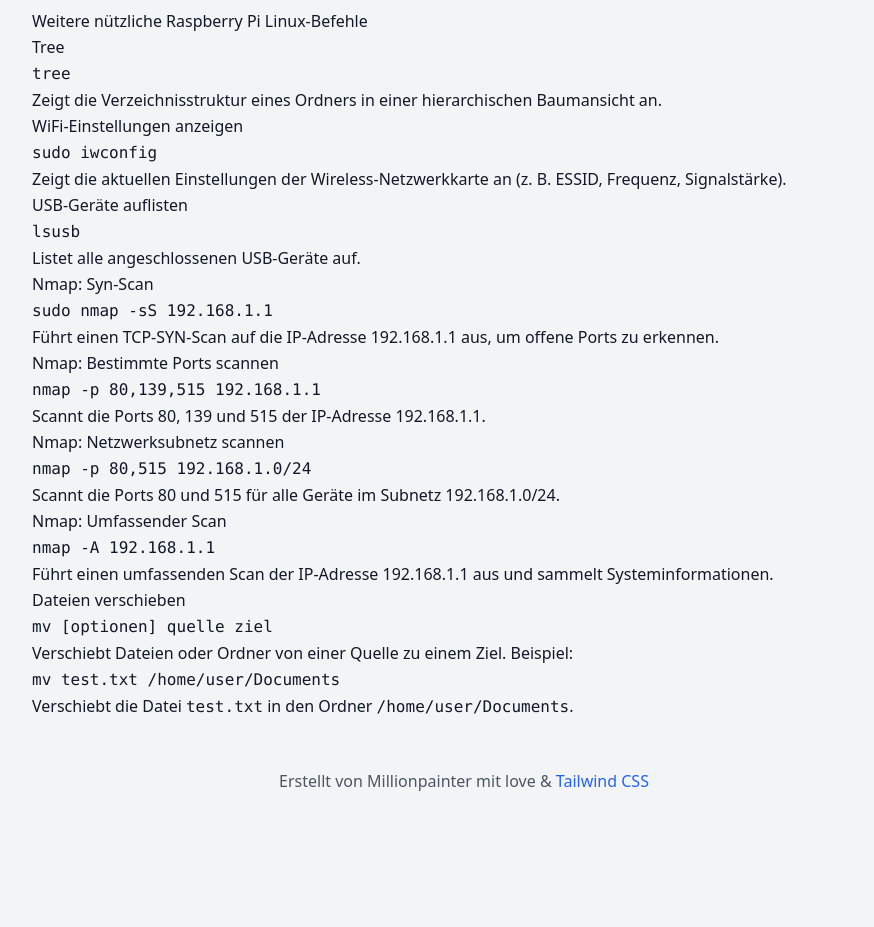
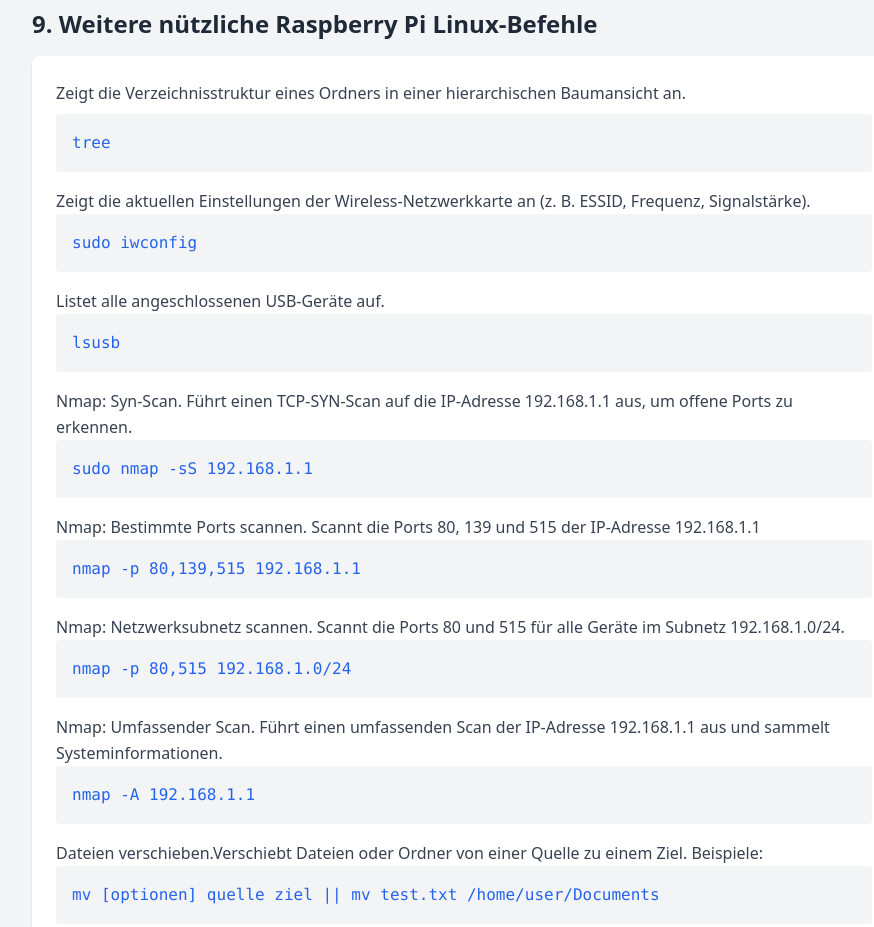
Before and after one commit to Phil-star1984/learnlinux, a plain HTML site: page index.html in a window 1280 px wide. Shown: the part 4260-5187 px from the top of the page, without its empty margins (176-1050 px from the left). Before the commit the page ends 5086 px from the top, so only its background shows below. Drawn offline with nearby package versions, Linux system fonts and the light colour scheme.

Commit message:
add: more git & linux commands

```diff
--- a/index.html
+++ b/index.html
@@ -1,9 +1,8 @@
 <!DOCTYPE html>
 <html lang="en">
-
   <head>
-  <meta charset="UTF-8">
-  <meta name="viewport" content="width=device-width, initial-scale=1.0">
+    <meta charset="UTF-8" />
+    <meta name="viewport" content="width=device-width, initial-scale=1.0" />
     <title>SSH und Netzwerkzugriff lernen</title>
     <script src="https://cdn.tailwindcss.com"></script>
   </head>
@@ -11,57 +10,102 @@
   <body class="bg-gray-100 text-gray-900 font-sans leading-relaxed">
     <div class="max-w-4xl mx-auto py-8 px-4">
       <header class="text-center mb-8">
-      <h1 class="text-4xl font-bold text-blue-600">SSH und Netzwerkzugriff lernen</h1>
-      <p class="text-lg text-gray-700">Eine Übersicht der wichtigsten Befehle und Schritte</p>
+        <h1 class="text-4xl font-bold text-blue-600">
+          SSH und Netzwerkzugriff lernen
+        </h1>
+        <p class="text-lg text-gray-700">
+          Eine Übersicht der wichtigsten Befehle und Schritte
+        </p>
       </header>
 
       <section>
-      <h2 class="text-2xl font-semibold text-gray-800 mb-4">1. Verbindung per SSH herstellen</h2>
+        <h2 class="text-2xl font-semibold text-gray-800 mb-4">
+          1. Verbindung per SSH herstellen
+        </h2>
         <div class="bg-white shadow rounded-lg p-6 mb-6">
-        <p class="text-gray-700 mb-2">Dieser Befehl ermöglicht es dir, eine Verbindung zu deinem Raspberry Pi herzustellen:</p>
+          <p class="text-gray-700 mb-2">
+            Dieser Befehl ermöglicht es dir, eine Verbindung zu deinem Raspberry
+            Pi herzustellen:
+          </p>
           <div class="bg-gray-100 text-blue-600 font-mono rounded p-4">
             ssh benutzername@<span class="text-red-500">hostname_or_ip</span>
           </div>
-        <p class="mt-2 text-sm text-gray-500">Ersetze <code>benutzername</code> durch deinen Benutzernamen und <code>hostname_or_ip</code> durch die IP-Adresse oder den Hostnamen des Raspberry Pi.</p>
+          <p class="mt-2 text-sm text-gray-500">
+            Ersetze <code>benutzername</code> durch deinen Benutzernamen und
+            <code>hostname_or_ip</code> durch die IP-Adresse oder den Hostnamen
+            des Raspberry Pi.
+          </p>
         </div>
       </section>
 
       <section>
-      <h2 class="text-2xl font-semibold text-gray-800 mb-4">2. SSH-Tunnel einrichten</h2>
+        <h2 class="text-2xl font-semibold text-gray-800 mb-4">
+          2. SSH-Tunnel einrichten
+        </h2>
         <div class="bg-white shadow rounded-lg p-6 mb-6">
-        <p class="text-gray-700 mb-2">Mit diesem Befehl kannst du einen SSH-Tunnel erstellen, um Zugriff auf die Weboberfläche des Routers zu erhalten:</p>
+          <p class="text-gray-700 mb-2">
+            Mit diesem Befehl kannst du einen SSH-Tunnel erstellen, um Zugriff
+            auf die Weboberfläche des Routers zu erhalten:
+          </p>
           <div class="bg-gray-100 text-blue-600 font-mono rounded p-4">
-          ssh -L 8080:192.168.1.1:80 benutzername@<span class="text-red-500">hostname_or_ip</span>
+            ssh -L 8080:192.168.1.1:80 benutzername@<span class="text-red-500"
+              >hostname_or_ip</span
+            >
           </div>
-        <p class="mt-2 text-sm text-gray-500">Dies leitet deinen lokalen Port <code>8080</code> auf die IP-Adresse <code>192.168.1.1</code> (Router) und den Port <code>80</code> weiter.</p>
+          <p class="mt-2 text-sm text-gray-500">
+            Dies leitet deinen lokalen Port <code>8080</code> auf die IP-Adresse
+            <code>192.168.1.1</code> (Router) und den Port
+            <code>80</code> weiter.
+          </p>
         </div>
       </section>
 
       <section>
-      <h2 class="text-2xl font-semibold text-gray-800 mb-4">3. Geräte im Netzwerk scannen</h2>
+        <h2 class="text-2xl font-semibold text-gray-800 mb-4">
+          3. Geräte im Netzwerk scannen
+        </h2>
         <div class="bg-white shadow rounded-lg p-6 mb-6">
-        <p class="text-gray-700 mb-2">Mit <code>nmap</code> kannst du herausfinden, welche Geräte im Netzwerk aktiv sind:</p>
+          <p class="text-gray-700 mb-2">
+            Mit <code>nmap</code> kannst du herausfinden, welche Geräte im
+            Netzwerk aktiv sind:
+          </p>
           <div class="bg-gray-100 text-blue-600 font-mono rounded p-4">
             nmap -sn 192.168.1.0/24
           </div>
-        <p class="mt-2 text-sm text-gray-500">Dieser Befehl führt einen Ping-Scan durch und zeigt alle aktiven Geräte im Netzwerk an.</p>
+          <p class="mt-2 text-sm text-gray-500">
+            Dieser Befehl führt einen Ping-Scan durch und zeigt alle aktiven
+            Geräte im Netzwerk an.
+          </p>
         </div>
       </section>
 
       <section>
-      <h2 class="text-2xl font-semibold text-gray-800 mb-4">4. Lokale Ports prüfen</h2>
+        <h2 class="text-2xl font-semibold text-gray-800 mb-4">
+          4. Lokale Ports prüfen
+        </h2>
         <div class="bg-white shadow rounded-lg p-6 mb-6">
-        <p class="text-gray-700 mb-2">Überprüfe, ob ein bestimmter Port auf deinem Raspberry Pi aktiv ist:</p>
+          <p class="text-gray-700 mb-2">
+            Überprüfe, ob ein bestimmter Port auf deinem Raspberry Pi aktiv ist:
+          </p>
           <div class="bg-gray-100 text-blue-600 font-mono rounded p-4">
-          sudo netstat -tuln | grep <span class="text-red-500">portnummer</span>
+            sudo netstat -tuln | grep
+            <span class="text-red-500">portnummer</span>
           </div>
-        <p class="mt-2 text-sm text-gray-500">Dieser Befehl zeigt alle laufenden Dienste und den Status des Ports an.</p>
+          <p class="mt-2 text-sm text-gray-500">
+            Dieser Befehl zeigt alle laufenden Dienste und den Status des Ports
+            an.
+          </p>
         </div>
       </section>
       <section>
-  <h2 class="text-2xl font-semibold text-gray-800 mb-4">5. Öffentliche IP-Adresse anzeigen</h2>
+        <h2 class="text-2xl font-semibold text-gray-800 mb-4">
+          5. Öffentliche IP-Adresse anzeigen
+        </h2>
         <div class="bg-white shadow rounded-lg p-6 mb-6">
-    <p class="text-gray-700 mb-2">Mit diesem Befehl kannst du die öffentliche IPv4-Adresse deines Geräts anzeigen:</p>
+          <p class="text-gray-700 mb-2">
+            Mit diesem Befehl kannst du die öffentliche IPv4-Adresse deines
+            Geräts anzeigen:
+          </p>
           <div class="bg-gray-100 text-blue-600 font-mono rounded p-4">
             curl ifconfig.me
           </div>
@@ -73,13 +117,20 @@
       </section>
 
       <section>
-  <h2 class="text-2xl font-semibold text-gray-800 mb-4">6. Daten von APIs abrufen</h2>
+        <h2 class="text-2xl font-semibold text-gray-800 mb-4">
+          6. Daten von APIs abrufen
+        </h2>
         <div class="bg-white shadow rounded-lg p-6 mb-6">
-    <p class="text-gray-700 mb-2">JSON-Daten von einer API abrufen und mit <code>jq</code> formatieren:</p>
+          <p class="text-gray-700 mb-2">
+            JSON-Daten von einer API abrufen und mit
+            <code>jq</code> formatieren:
+          </p>
           <div class="bg-gray-100 text-blue-600 font-mono rounded p-4">
             curl "https://jsonplaceholder.typicode.com/todos/1" | jq
           </div>
-    <p class="text-gray-700 mt-4">API-Daten herunterladen und in einer Datei speichern:</p>
+          <p class="text-gray-700 mt-4">
+            API-Daten herunterladen und in einer Datei speichern:
+          </p>
           <div class="bg-gray-100 text-blue-600 font-mono rounded p-4">
             curl -X GET "https://api.example.com/data" -o wetter.json
           </div>
@@ -87,13 +138,17 @@
           <div class="bg-gray-100 text-blue-600 font-mono rounded p-4">
             cat wetter.json
           </div>
-    <p class="text-gray-700 mt-4">API-Daten mit Parametern abrufen und speichern:</p>
+          <p class="text-gray-700 mt-4">
+            API-Daten mit Parametern abrufen und speichern:
+          </p>
           <div class="bg-gray-100 text-blue-600 font-mono rounded p-4">
-      curl "https://api.example.com/data?param1=wert1&param2=wert2" -o ergebnisse.json
+            curl "https://api.example.com/data?param1=wert1&param2=wert2" -o
+            ergebnisse.json
           </div>
           <p class="text-gray-700 mt-4">API-Daten mit Autorisierung abrufen:</p>
           <div class="bg-gray-100 text-blue-600 font-mono rounded p-4">
-      curl -H "Authorization: Bearer YOUR_API_KEY" "https://api.example.com/data" -o ergebnisse.json
+            curl -H "Authorization: Bearer YOUR_API_KEY"
+            "https://api.example.com/data" -o ergebnisse.json
           </div>
           <p class="text-gray-700 mt-4">Alternative Syntax zum Speichern:</p>
           <div class="bg-gray-100 text-blue-600 font-mono rounded p-4">
@@ -103,60 +158,89 @@
       </section>
 
       <section>
-  <h2 class="text-2xl font-semibold text-gray-800 mb-4">7. JSON-Dateien analysieren mit jq</h2>
+        <h2 class="text-2xl font-semibold text-gray-800 mb-4">
+          7. JSON-Dateien analysieren mit jq
+        </h2>
         <div class="bg-white shadow rounded-lg p-6 mb-6">
-    <p class="text-gray-700 mb-2">Alle Schlüssel in einer JSON-Datei anzeigen:</p>
+          <p class="text-gray-700 mb-2">
+            Alle Schlüssel in einer JSON-Datei anzeigen:
+          </p>
           <div class="bg-gray-100 text-blue-600 font-mono rounded p-4">
             jq 'keys' example.json
           </div>
-    <p class="text-gray-700 mt-4">Die Schlüssel des ersten Elements in einem Array anzeigen:</p>
+          <p class="text-gray-700 mt-4">
+            Die Schlüssel des ersten Elements in einem Array anzeigen:
+          </p>
           <div class="bg-gray-100 text-blue-600 font-mono rounded p-4">
             jq '.[0] | keys' example.json
           </div>
-    <p class="text-gray-700 mt-4">Alle Pfade in einer JSON-Datei anzeigen:</p>
+          <p class="text-gray-700 mt-4">
+            Alle Pfade in einer JSON-Datei anzeigen:
+          </p>
           <div class="bg-gray-100 text-blue-600 font-mono rounded p-4">
             jq 'paths | map(tostring) | join(".")' example.json
           </div>
-    <p class="text-gray-700 mt-4">Alle Objekte in einer JSON-Datei iterieren:</p>
+          <p class="text-gray-700 mt-4">
+            Alle Objekte in einer JSON-Datei iterieren:
+          </p>
           <div class="bg-gray-100 text-blue-600 font-mono rounded p-4">
             jq '.[]' example.json
           </div>
-    <p class="text-gray-700 mt-4">JSON-Daten in Schlüssel-Wert-Paare umwandeln:</p>
+          <p class="text-gray-700 mt-4">
+            JSON-Daten in Schlüssel-Wert-Paare umwandeln:
+          </p>
           <div class="bg-gray-100 text-blue-600 font-mono rounded p-4">
             jq 'to_entries[]' example.json
           </div>
-    <p class="text-gray-700 mt-4">Schlüssel-Wert-Paare mit String-Ausgabe:</p>
+          <p class="text-gray-700 mt-4">
+            Schlüssel-Wert-Paare mit String-Ausgabe:
+          </p>
           <div class="bg-gray-100 text-blue-600 font-mono rounded p-4">
             jq -r 'to_entries[] | "\(.key): \(.value)"' example.json
           </div>
           <p class="text-gray-700 mt-4">Pfade und Werte anzeigen:</p>
           <div class="bg-gray-100 text-blue-600 font-mono rounded p-4">
-      jq 'paths | join(".") as $p | getpath($p) | "\($p): \(.)"' example.json
+            jq 'paths | join(".") as $p | getpath($p) | "\($p): \(.)"'
+            example.json
           </div>
         </div>
       </section>
       <section>
-  <h2 class="text-2xl font-semibold text-gray-800 mb-4">8. Wichtige Befehle für Raspberry Pi und Linux</h2>
+        <h2 class="text-2xl font-semibold text-gray-800 mb-4">
+          8. Wichtige Befehle für Raspberry Pi und Linux
+        </h2>
 
         <div class="bg-white shadow rounded-lg p-6 mb-6">
-    <h3 class="text-xl font-semibold text-gray-700 mb-4">Benutzerverwaltung</h3>
-    <p class="text-gray-700 mb-2">Liste alle Benutzer deines Systems auf:</p>
+          <h3 class="text-xl font-semibold text-gray-700 mb-4">
+            Benutzerverwaltung
+          </h3>
+          <p class="text-gray-700 mb-2">
+            Liste alle Benutzer deines Systems auf:
+          </p>
           <div class="bg-gray-100 text-blue-600 font-mono rounded p-4">
             cat /etc/passwd
           </div>
-    <p class="text-gray-700 mt-4">Zeige den aktuell eingeloggten Benutzer an:</p>
+          <p class="text-gray-700 mt-4">
+            Zeige den aktuell eingeloggten Benutzer an:
+          </p>
           <div class="bg-gray-100 text-blue-600 font-mono rounded p-4">
             whoami
           </div>
         </div>
 
         <div class="bg-white shadow rounded-lg p-6 mb-6">
-    <h3 class="text-xl font-semibold text-gray-700 mb-4">Dateien und Besitzrechte</h3>
-    <p class="text-gray-700 mb-2">Prüfe die Besitzrechte und Details von Dateien:</p>
+          <h3 class="text-xl font-semibold text-gray-700 mb-4">
+            Dateien und Besitzrechte
+          </h3>
+          <p class="text-gray-700 mb-2">
+            Prüfe die Besitzrechte und Details von Dateien:
+          </p>
           <div class="bg-gray-100 text-blue-600 font-mono rounded p-4">
             ls -l
           </div>
-    <p class="text-gray-700 mt-4">Ändere den Besitzer eines Ordners oder einer Datei (rekursiv):</p>
+          <p class="text-gray-700 mt-4">
+            Ändere den Besitzer eines Ordners oder einer Datei (rekursiv):
+          </p>
           <div class="bg-gray-100 text-blue-600 font-mono rounded p-4">
             sudo chown -R benutzername:benutzername pfad
           </div>
@@ -164,19 +248,28 @@
 
         <div class="bg-white shadow rounded-lg p-6 mb-6">
           <h3 class="text-xl font-semibold text-gray-700 mb-4">Git-Befehle</h3>
-    <p class="text-gray-700 mb-2">Zeige die aktuelle Git-Konfiguration an (z. B. Benutzername und E-Mail):</p>
+          <p class="text-gray-700 mb-2">
+            Zeige die aktuelle Git-Konfiguration an (z. B. Benutzername und
+            E-Mail):
+          </p>
           <div class="bg-gray-100 text-blue-600 font-mono rounded p-4">
             git config --list
           </div>
         </div>
 
         <div class="bg-white shadow rounded-lg p-6 mb-6">
-    <h3 class="text-xl font-semibold text-gray-700 mb-4">SSH und Schlüsselmanagement</h3>
-    <p class="text-gray-700 mb-2">Prüfe, ob der Ordner `.ssh` existiert und ob er versteckt ist:</p>
+          <h3 class="text-xl font-semibold text-gray-700 mb-4">
+            SSH und Schlüsselmanagement
+          </h3>
+          <p class="text-gray-700 mb-2">
+            Prüfe, ob der Ordner `.ssh` existiert und ob er versteckt ist:
+          </p>
           <div class="bg-gray-100 text-blue-600 font-mono rounded p-4">
             ls -ld ~/.ssh
           </div>
-    <p class="text-gray-700 mt-4">Suche nach einem SSH-Schlüssel auf deinem System:</p>
+          <p class="text-gray-700 mt-4">
+            Suche nach einem SSH-Schlüssel auf deinem System:
+          </p>
           <div class="bg-gray-100 text-blue-600 font-mono rounded p-4">
             find ~ -name "id_ed25519*"
           </div>
@@ -186,66 +279,82 @@
           </div>
         </div>
       </section>
-<section id="raspi-linux-commands">
-  <h2>Weitere nützliche Raspberry Pi Linux-Befehle</h2>
 
-  <article>
-    <h3>Tree</h3>
-    <p><code>tree</code></p>
-    <p>Zeigt die Verzeichnisstruktur eines Ordners in einer hierarchischen Baumansicht an.</p>
-  </article>
+      <section>
+        <h2 class="text-2xl font-semibold text-gray-800 mb-4">
+          9. Weitere nützliche Raspberry Pi Linux-Befehle
+        </h2>
+        <div class="bg-white shadow rounded-lg p-6 mb-6">
+          <p class="text-gray-700 mb-2">
+            Zeigt die Verzeichnisstruktur eines Ordners in einer hierarchischen
+            Baumansicht an.
+          </p>
+          <div class="bg-gray-100 text-blue-600 font-mono rounded p-4">
+            tree
+          </div>
+          <p class="text-gray-700 mt-4">
+            Zeigt die aktuellen Einstellungen der Wireless-Netzwerkkarte an (z.
+            B. ESSID, Frequenz, Signalstärke).
+          </p>
+          <div class="bg-gray-100 text-blue-600 font-mono rounded p-4">
+            <code>sudo iwconfig</code>
+          </div>
+          <p class="text-gray-700 mt-4">
+            Listet alle angeschlossenen USB-Geräte auf.
+          </p>
+          <div class="bg-gray-100 text-blue-600 font-mono rounded p-4">
+            <code>lsusb</code>
+          </div>
+          <p class="text-gray-700 mt-4">
+            Nmap: Syn-Scan. Führt einen TCP-SYN-Scan auf die IP-Adresse
+            192.168.1.1 aus, um offene Ports zu erkennen.
+          </p>
+          <div class="bg-gray-100 text-blue-600 font-mono rounded p-4">
+            <code>sudo nmap -sS 192.168.1.1</code>
+          </div>
+          <p class="text-gray-700 mt-4">
+            Nmap: Bestimmte Ports scannen. Scannt die Ports 80, 139 und 515 der
+            IP-Adresse 192.168.1.1
+          </p>
+          <div class="bg-gray-100 text-blue-600 font-mono rounded p-4">
+            <code>nmap -p 80,139,515 192.168.1.1</code>
+          </div>
+          <p class="text-gray-700 mt-4">
+            Nmap: Netzwerksubnetz scannen. Scannt die Ports 80 und 515 für alle
+            Geräte im Subnetz 192.168.1.0/24.
+          </p>
+          <div class="bg-gray-100 text-blue-600 font-mono rounded p-4">
+            <code>nmap -p 80,515 192.168.1.0/24</code>
+          </div>
 
-  <article>
-    <h3>WiFi-Einstellungen anzeigen</h3>
-    <p><code>sudo iwconfig</code></p>
-    <p>Zeigt die aktuellen Einstellungen der Wireless-Netzwerkkarte an (z. B. ESSID, Frequenz, Signalstärke).</p>
-  </article>
+          <p class="text-gray-700 mt-4">
+            Nmap: Umfassender Scan. Führt einen umfassenden Scan der IP-Adresse
+            192.168.1.1 aus und sammelt Systeminformationen.
+          </p>
+          <div class="bg-gray-100 text-blue-600 font-mono rounded p-4">
+            <code>nmap -A 192.168.1.1</code>
+          </div>
 
-  <article>
-    <h3>USB-Geräte auflisten</h3>
-    <p><code>lsusb</code></p>
-    <p>Listet alle angeschlossenen USB-Geräte auf.</p>
-  </article>
-
-  <article>
-    <h3>Nmap: Syn-Scan</h3>
-    <p><code>sudo nmap -sS 192.168.1.1</code></p>
-    <p>Führt einen TCP-SYN-Scan auf die IP-Adresse 192.168.1.1 aus, um offene Ports zu erkennen.</p>
-  </article>
-
-  <article>
-    <h3>Nmap: Bestimmte Ports scannen</h3>
-    <p><code>nmap -p 80,139,515 192.168.1.1</code></p>
-    <p>Scannt die Ports 80, 139 und 515 der IP-Adresse 192.168.1.1.</p>
-  </article>
-
-  <article>
-    <h3>Nmap: Netzwerksubnetz scannen</h3>
-    <p><code>nmap -p 80,515 192.168.1.0/24</code></p>
-    <p>Scannt die Ports 80 und 515 für alle Geräte im Subnetz 192.168.1.0/24.</p>
-  </article>
-
-  <article>
-    <h3>Nmap: Umfassender Scan</h3>
-    <p><code>nmap -A 192.168.1.1</code></p>
-    <p>Führt einen umfassenden Scan der IP-Adresse 192.168.1.1 aus und sammelt Systeminformationen.</p>
-  </article>
-
-  <article>
-    <h3>Dateien verschieben</h3>
-    <p><code>mv [optionen] quelle ziel</code></p>
-    <p>Verschiebt Dateien oder Ordner von einer Quelle zu einem Ziel. Beispiel:</p>
-    <p><code>mv test.txt /home/user/Documents</code></p>
-    <p>Verschiebt die Datei <code>test.txt</code> in den Ordner <code>/home/user/Documents</code>.</p>
-  </article>
-
+          <p class="text-gray-700 mt-4">
+            Dateien verschieben.Verschiebt Dateien oder Ordner von einer Quelle
+            zu einem Ziel. Beispiele:
+          </p>
+          <div class="bg-gray-100 text-blue-600 font-mono rounded p-4">
+            <code>mv [optionen] quelle ziel ||</code>
+            <code>mv test.txt /home/user/Documents</code>
+          </div>
+        </div>
       </section>
 
-
       <footer class="text-center text-gray-600 mt-12">
-      <p>Erstellt von <a href="http://www.millionpainter.de" target="_blank">Millionpainter</a> mit love & <span class="text-blue-600">Tailwind CSS</span></p>
+        <p>
+          Erstellt von
+          <a href="http://www.millionpainter.de" target="_blank"
+            >Millionpainter</a
+          >
+          mit love & <span class="text-blue-600">Tailwind CSS</span>
+        </p>
       </footer>
     </div>
   </body>
-
 </html>
```
Lines whose indentation alone changed are shown as unchanged.
